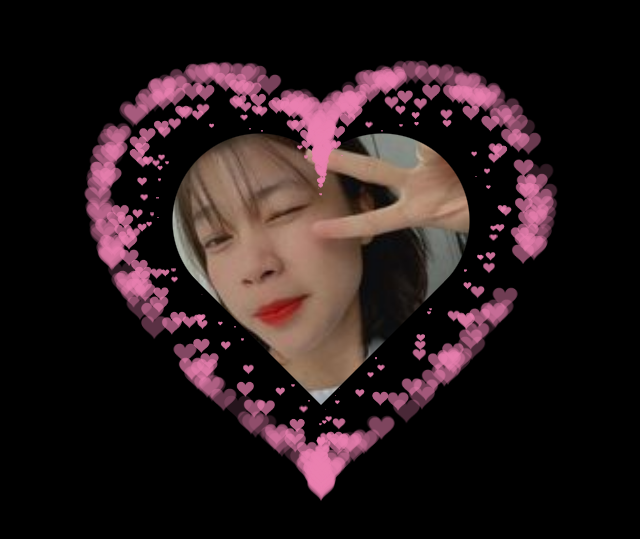
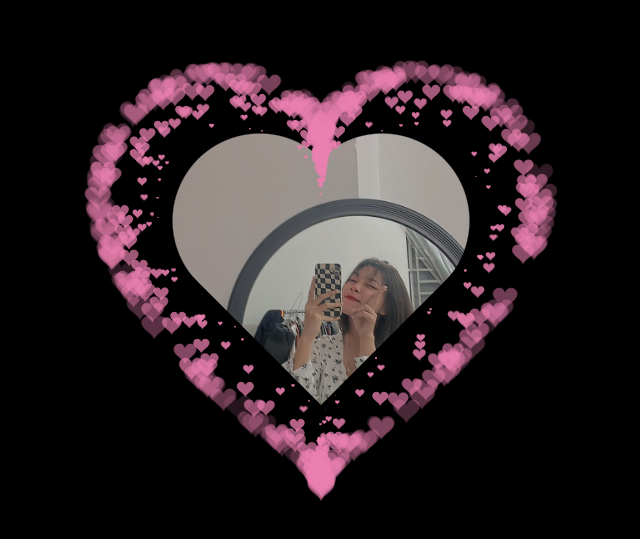
Before and after one commit to Duong-M-Trung/heartheart, a plain HTML site: page index.html in a window 1280 px wide. Shown: the part 123-662 px from the top of the page, without its empty margins (319-959 px from the left). Drawn offline with Linux system fonts and the light colour scheme.

Commit message:
third commit

```diff
--- a/index.html
+++ b/index.html
@@ -1,7 +1,7 @@
 <!DOCTYPE HTML PUBLIC "-//W3C//DTD HTML 4.0 Transitional//EN">
 <HTML>
  <HEAD>
-  <TITLE> New Document </TITLE>
+  <TITLE> Hoang Trang </TITLE>
   <META NAME="Generator" CONTENT="EditPlus">
   <META NAME="Author" CONTENT="">
   <META NAME="Keywords" CONTENT="">
@@ -49,7 +49,7 @@ canvas {
   </style>
  </HEAD>
  <BODY>
- <img src="./img.jpg">
+ <img src="./trang.jpg">
   <canvas id="pinkboard">
   </canvas>
   <script>
```
Also changed, not shown: trang.jpg (added).
